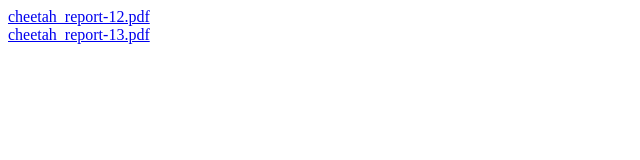
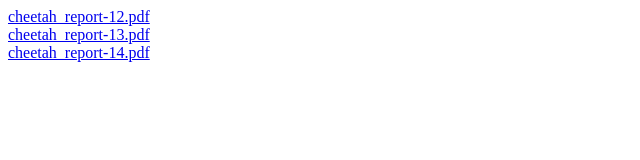
Before and after one commit to thescouser89/cheetah_report, a plain HTML site: page index.html in a window 1280 px wide. Shown: the whole page, without its empty margins (0-640 px from the left). Drawn offline with Linux system fonts and the light colour scheme.

Commit message:
Travis CI autocommit from travis build 14

```diff
--- a/index.html
+++ b/index.html
@@ -1,3 +1,4 @@
 
 <a href="cheetah_report-12.pdf">cheetah_report-12.pdf</a><br/>
 <a href="cheetah_report-13.pdf">cheetah_report-13.pdf</a><br/>
+<a href="cheetah_report-14.pdf">cheetah_report-14.pdf</a><br/>
```
Also changed, not shown: 1 other file.
